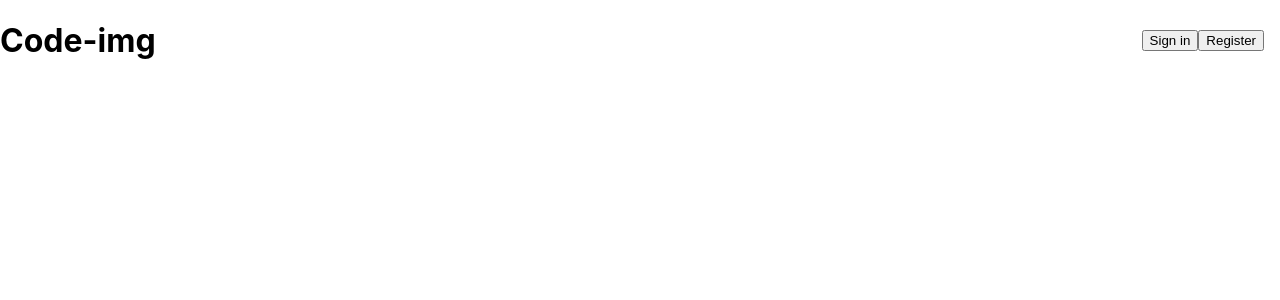
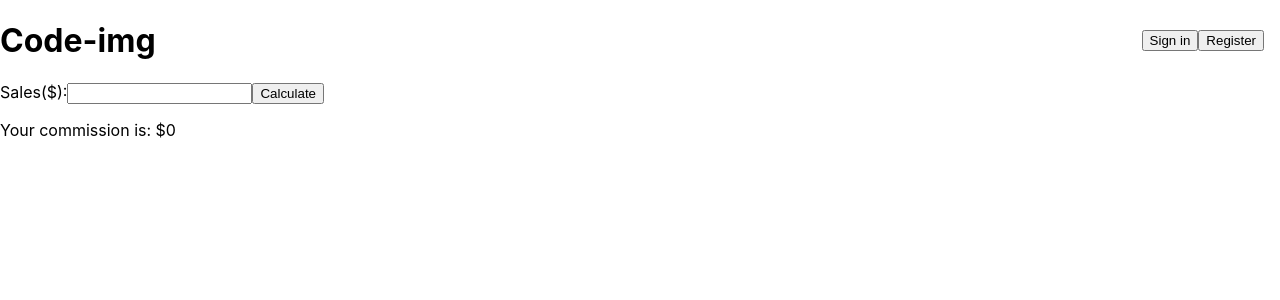
Before and after one commit to mlbiche/code-img, a React (Create React App) app: page /calculate in a window 1280 px wide. Shown: the top 300 px of the page. Built offline with nearby package versions, Linux system fonts and the light colour scheme.

Commit message:
Challenge in progress

```diff
--- a/src/App.js
+++ b/src/App.js
@@ -4,6 +4,7 @@ import CommonNavbar from './CommonNavbar/CommonNavbar';
 import LeaderboardView from './LeaderboardView/LeaderboardView';
 import DiscussionView from './DiscussionView/DiscussionView';
 import FrontPageView from './FrontPageView/FrontPageView';
+import ChallangeCalculateView from './ChallangeCalculateView/ChallangeCalculateView';
 
 function App() {
   return (
@@ -19,6 +20,7 @@ function App() {
       <Route exact path='/' component={FrontPageView} />
       <Route exact path='/discussion/:id' component={DiscussionView} />
       <Route exact path='/leaderboard' component={LeaderboardView} />
+      <Route exact path='/calculate' component={ChallangeCalculateView} />
     </Router>
   );
 }
--- /dev/null
+++ b/src/ChallangeCalculateView/ChallangeCalculateView.js
@@ -0,0 +1,42 @@
+import React, { Component } from 'react';
+
+class ChallangeCalculateView extends Component {
+    constructor(props) {
+        super(props);
+        this.state = {
+            value: 0,
+            commission:0
+        };
+
+        this.submitCalculate = this.submitCalculate.bind(this);
+        this.changeCalculte = this.changeCalculte.bind(this);
+    }
+
+    changeCalculte(event) {
+        this.setState({value: event.target.value});
+    }
+
+    submitCalculate(event) {
+        console.log(this.state.value);
+        event.preventDefault();
+    }
+
+    render() {
+        return (
+            <div>
+            <form onSubmit={this.submitCalculate} >
+                <label>
+                    Sales($):
+                <input type="number" onChange={this.changeCalculte} />
+                </label>
+                <input type="submit" value="Calculate" />
+            </form>
+            <p>Your commission is: ${this.state.commission}</p>
+            </div>
+        );
+    }
+
+}
+
+
+export default ChallangeCalculateView;
```
Also changed, not shown: 1 other file (tests, documents, lock files or other folders).
